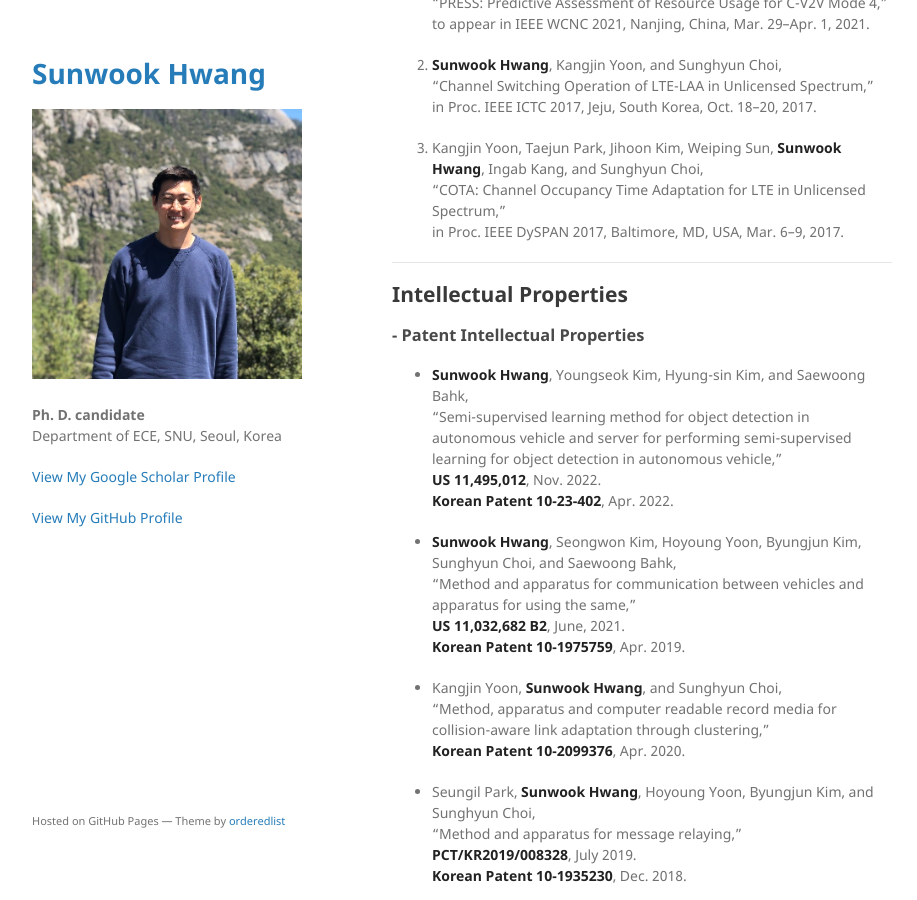
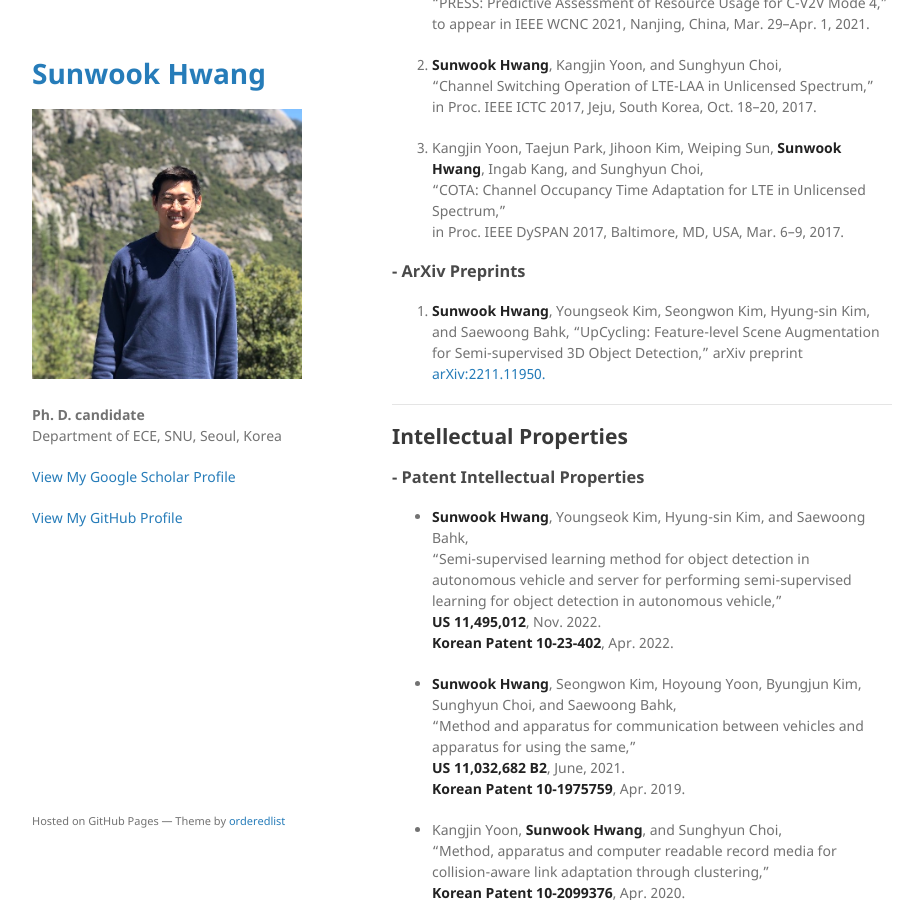
Before and after one commit to jeongjun-park/jeongjun-park.github.io, a Jekyll site: the page built from index.md, in a window 1280 px wide and 900 px high, scrolled down 1946 px. Shown: the whole window, without its empty margins (178-1095 px from the left). Built offline with Jekyll 4.4.1, drawn with Linux system fonts in a browser that asks for light colours; our own code applies the rules of GitHub Pages for plain Markdown files.

Commit message:
Update index.md

```diff
--- a/index.md
+++ b/index.md
@@ -76,6 +76,12 @@ in Proc. IEEE ICTC 2017, Jeju, South Korea, Oct. 18--20, 2017.
 3. Kangjin Yoon, Taejun Park, Jihoon Kim, Weiping Sun, **Sunwook Hwang**, Ingab Kang, and Sunghyun Choi,
 "COTA: Channel Occupancy Time Adaptation for LTE in Unlicensed Spectrum,"
 in Proc. IEEE DySPAN 2017, Baltimore, MD, USA, Mar. 6--9, 2017.
+
+### - ArXiv Preprints
+1.  **Sunwook Hwang**, Youngseok Kim, Seongwon Kim, Hyung-sin Kim, and Saewoong Bahk,
+ "UpCycling: Feature-level Scene Augmentation for Semi-supervised 3D Object Detection,"
+ arXiv preprint [arXiv:2211.11950.](https://arxiv.org/abs/2211.11950)
+
 
 <!--
 #### - Domestic Conference Papers
```
